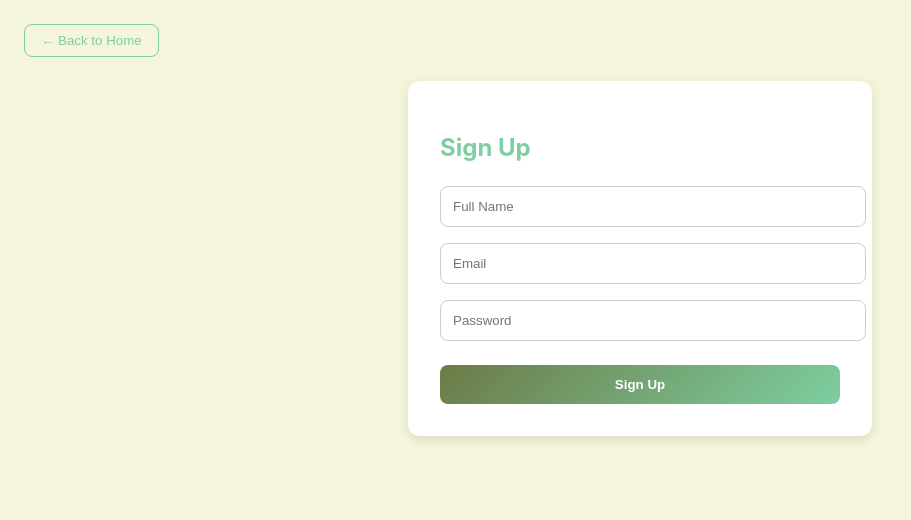
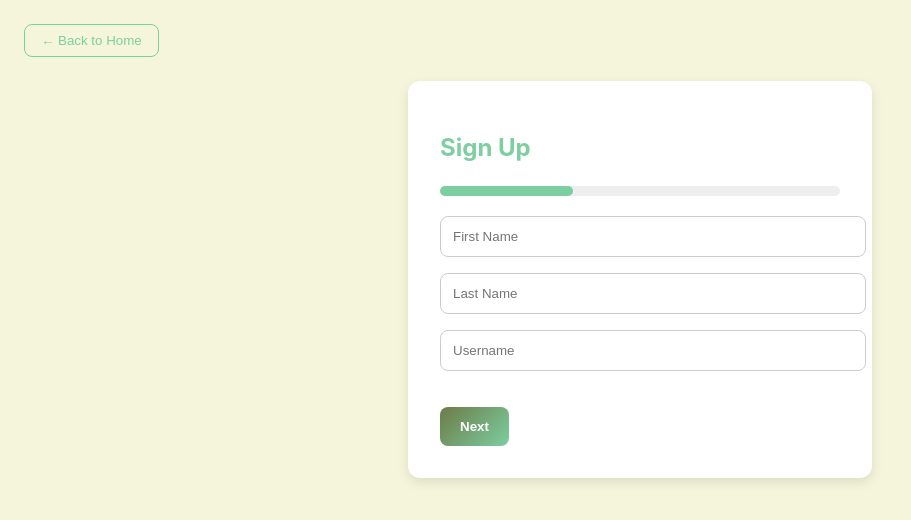
Before and after one commit to anawsai/CEN3031_Summer2025_Project, a React (Create React App) app in the folder frontend/: page / in a window 1280 px wide. Both pictures are taken after a click on the button "Sign Up". Shown: the top 520 px of the page, without its empty margins (0-911 px from the left). Built offline with nearby package versions, Linux system fonts and the light colour scheme.

Commit message:
redesigned sign up form with progress bar and multi-step fields

```diff
--- a/frontend/src/pages/Signup.jsx
+++ b/frontend/src/pages/Signup.jsx
@@ -1,6 +1,40 @@
-import React from 'react';
+import React, { useState } from 'react';
 
 export function Signup({ setCurrentPage, setIsAuthenticated }) {
+  const [step, setStep] = useState(1);
+  const [formData, setFormData] = useState({
+    firstName: '',
+    lastName: '',
+    username: '',
+    major: '',
+    year: '',
+    email: '',
+    password: ''
+  });
+
+  const handleChange = (e) => {
+    setFormData({
+      ...formData,
+      [e.target.name]: e.target.value
+    });
+  };
+
+  const handleNext = () => {
+    if (step < 3) setStep(step + 1);
+  };
+
+  const handleBack = () => {
+    if (step > 1) setStep(step - 1);
+  };
+
+  const handleSubmit = () => {
+    console.log(formData);
+    setIsAuthenticated(true);
+    setCurrentPage('dashboard');
+  };
+
+  const progressPercent = (step / 3) * 100;
+
   return (
     <div style={{ minHeight: '100vh', backgroundColor: 'beige', padding: '24px' }}>
       <button
@@ -28,61 +62,111 @@ export function Signup({ setCurrentPage, setIsAuthenticated }) {
       }}>
         <h2 style={{ color: '#7dcea0', marginBottom: '24px' }}>Sign Up</h2>
 
-        <input
-          type="text"
-          placeholder="Full Name"
-          style={{
-            width: '100%',
-            padding: '12px',
-            marginBottom: '16px',
-            borderRadius: '8px',
-            border: '1px solid #ccc'
-          }}
-        />
+        <div style={{ height: '10px', width: '100%', backgroundColor: '#eee', borderRadius: '5px', marginBottom: '20px' }}>
+          <div style={{
+            width: `${progressPercent}%`,
+            height: '100%',
+            backgroundColor: '#7dcea0',
+            borderRadius: '5px'
+          }}></div>
+        </div>
 
-        <input
-          type="email"
-          placeholder="Email"
-          style={{
-            width: '100%',
-            padding: '12px',
-            marginBottom: '16px',
-            borderRadius: '8px',
-            border: '1px solid #ccc'
-          }}
-        />
+        {step === 1 && (
+          <>
+            <input
+              name="firstName"
+              value={formData.firstName}
+              onChange={handleChange}
+              placeholder="First Name"
+              style={inputStyle}
+            />
+            <input
+              name="lastName"
+              value={formData.lastName}
+              onChange={handleChange}
+              placeholder="Last Name"
+              style={inputStyle}
+            />
+            <input
+              name="username"
+              value={formData.username}
+              onChange={handleChange}
+              placeholder="Username"
+              style={inputStyle}
+            />
+          </>
+        )}
 
-        <input
-          type="password"
-          placeholder="Password"
-          style={{
-            width: '100%',
-            padding: '12px',
-            marginBottom: '24px',
-            borderRadius: '8px',
-            border: '1px solid #ccc'
-          }}
-        />
+        {step === 2 && (
+          <>
+            <input
+              name="major"
+              value={formData.major}
+              onChange={handleChange}
+              placeholder="Major"
+              style={inputStyle}
+            />
+            <input
+              name="year"
+              value={formData.year}
+              onChange={handleChange}
+              placeholder="Year"
+              style={inputStyle}
+            />
+          </>
+        )}
 
-        <button
-            onClick={() => {
-                setIsAuthenticated(true);
-                setCurrentPage('dashboard');
-        }}
+        {step === 3 && (
+          <>
+            <input
+              type="email"
+              name="email"
+              value={formData.email}
+              onChange={handleChange}
+              placeholder="Email"
+              style={inputStyle}
+            />
+            <input
+              type="password"
+              name="password"
+              value={formData.password}
+              onChange={handleChange}
+              placeholder="Password"
+              style={inputStyle}
+            />
+          </>
+        )}
 
-            style={{
-                width: '100%',
-                padding: '12px',
-                background: 'linear-gradient(135deg, #6B7B47, #7dcea0)',
-                color: 'white',
-                border: 'none',
-                borderRadius: '8px',
-                cursor: 'pointer',
-                fontWeight: '600'
-        }}>
-          Sign Up
-        </button>
+        <div style={{ display: 'flex', justifyContent: 'space-between', marginTop: '20px' }}>
+          {step > 1 && (
+            <button onClick={handleBack} style={buttonStyle}>Back</button>
+          )}
+          {step < 3 && (
+            <button onClick={handleNext} style={buttonStyle}>Next</button>
+          )}
+          {step === 3 && (
+            <button onClick={handleSubmit} style={buttonStyle}>Sign Up</button>
+          )}
+        </div>
       </div>
     </div>
   );
 }
+
+const inputStyle = {
+  width: '100%',
+  padding: '12px',
+  marginBottom: '16px',
+  borderRadius: '8px',
+  border: '1px solid #ccc'
+};
+
+const buttonStyle = {
+  background: 'linear-gradient(135deg, #6B7B47, #7dcea0)',
+  color: 'white',
+  padding: '12px 20px',
+  border: 'none',
+  borderRadius: '8px',
+  cursor: 'pointer',
+  fontWeight: '600'
+};
```
